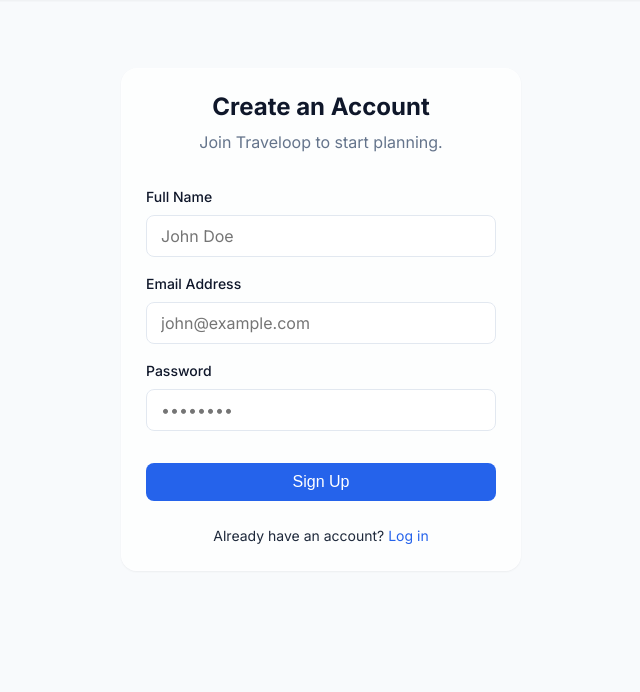
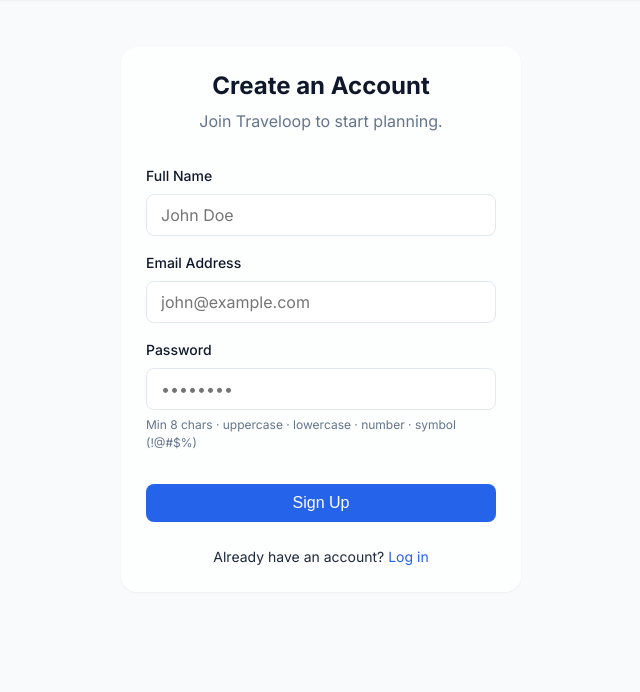
Before and after one commit to vigneshcode06/Odoo-x-KAHE-Hackathon-26, a PHP site: page /signup in a window 1280 px wide. Shown: the part 69-761 px from the top of the page, without its empty margins (319-959 px from the left). Run offline with PHP 8.4, Linux system fonts and the light colour scheme.

Commit message:
Update signup.php

```diff
--- a/pages/signup.php
+++ b/pages/signup.php
@@ -50,6 +50,9 @@
             <div class="form-group">
                 <label class="form-label" for="password">Password</label>
                 <input type="password" id="password" class="form-control" required placeholder="••••••••">
+                <small style="color: var(--text-muted); font-size: 0.75rem; margin-top: 6px; display: block;">
+                    Min 8 chars · uppercase · lowercase · number · symbol (!@#$%)
+                </small>
             </div>
 
             <button type="submit" class="btn btn-primary" style="width: 100%; margin-top: 1rem;">Sign Up</button>
@@ -66,10 +69,18 @@
 document.getElementById('signupForm').addEventListener('submit', async (e) => {
     e.preventDefault();
 
-    const name = document.getElementById('name').value;
-    const email = document.getElementById('email').value;
+    const name = document.getElementById('name').value.trim();
+    const email = document.getElementById('email').value.trim();
     const password = document.getElementById('password').value;
     const submitBtn = e.target.querySelector('button[type=\"submit\"]');
+
+    // Strong password validation
+    const strongPassword = /^(?=.*[a-z])(?=.*[A-Z])(?=.*[0-9])(?=.*[!@#\$%^&*()_+\-=\[\]{};':\"\\\\|,.<>\/?]).{8,}$/;
+
+    if (!strongPassword.test(password)) {
+        App.showToast('Password must be at least 8 characters and include uppercase, lowercase, number, and symbol (e.g. Test@123)', 'error');
+        return;
+    }
 
     try {
         submitBtn.disabled = true;
```
